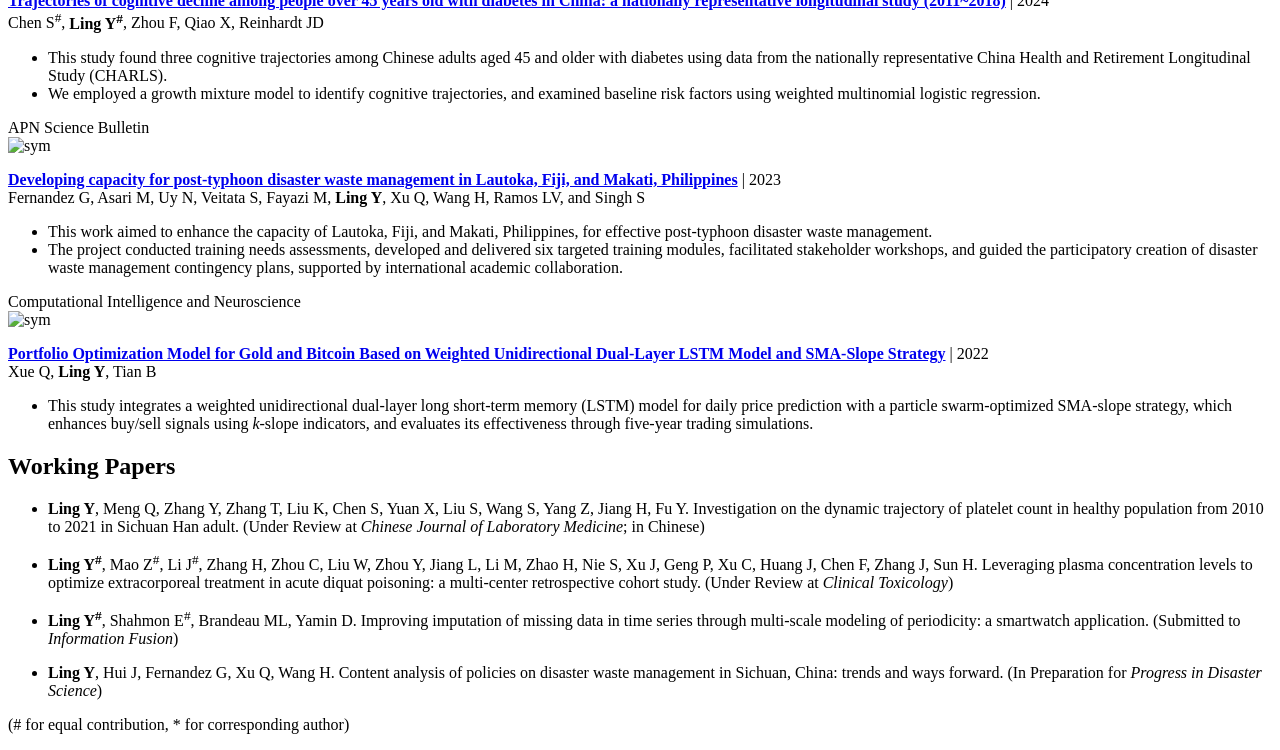
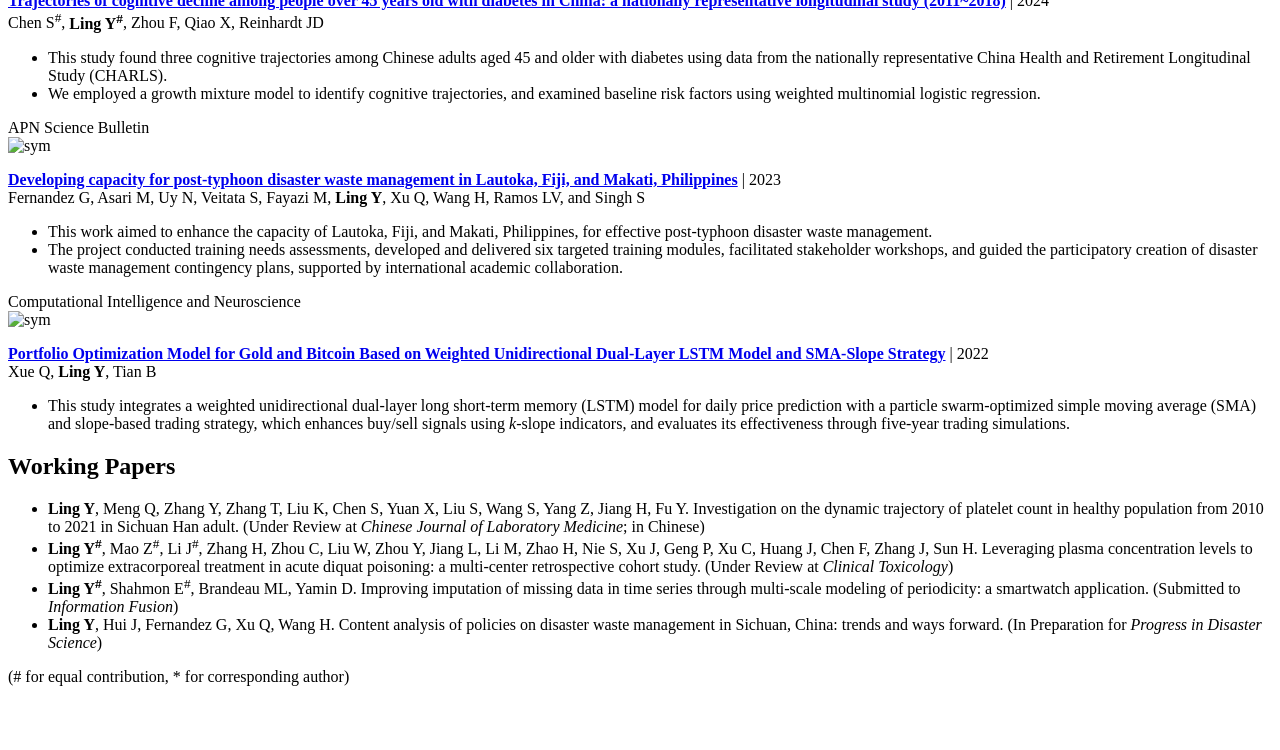
Before and after one commit to yuewei-ling/yuewei-ling.github.io, a Jekyll site: the page built from _pages/includes/pub.md, in a window 1280 px wide and 900 px high, scrolled down 4908 px, cut to the strip 150-900 px from the top of the window. Built offline with Jekyll 4.4.1, drawn with Linux system fonts in a browser that asks for light colours; our own code applies the rules of GitHub Pages for plain Markdown files; after the commit the page ends 5760 px from its top, so only the background shows below that.

Commit message:
Update pub.md

```diff
--- a/_pages/includes/pub.md
+++ b/_pages/includes/pub.md
@@ -72,18 +72,15 @@ Fernandez G, Asari M, Uy N, Veitata S, Fayazi M, **Ling Y**, Xu Q, Wang H, Ramos
 
 [**Portfolio Optimization Model for Gold and Bitcoin Based on Weighted Unidirectional Dual-Layer LSTM Model and SMA-Slope Strategy**](https://www.hindawi.com/journals/cin/2022/1869897) | 2022<br/>
 Xue Q, **Ling Y**, Tian B
-- This study integrates a weighted unidirectional dual-layer long short-term memory (LSTM) model for daily price prediction with a particle swarm-optimized SMA-slope strategy, which enhances buy/sell signals using *k*-slope indicators, and evaluates its effectiveness through five-year trading simulations.
+- This study integrates a weighted unidirectional dual-layer long short-term memory (LSTM) model for daily price prediction with a particle swarm-optimized simple moving average (SMA) and slope-based trading strategy, which enhances buy/sell signals using *k*-slope indicators, and evaluates its effectiveness through five-year trading simulations.
 </div>
 </div>
 
 ## Working Papers
 
 - **Ling Y**, Meng Q, Zhang Y, Zhang T, Liu K, Chen S, Yuan X, Liu S, Wang S, Yang Z, Jiang H, Fu Y. Investigation on the dynamic trajectory of platelet count in healthy population from 2010 to 2021 in Sichuan Han adult. (Under Review at *Chinese Journal of Laboratory Medicine*; in Chinese)
-
 - **Ling Y<sup>#</sup>**, Mao Z<sup>#</sup>, Li J<sup>#</sup>, Zhang H, Zhou C, Liu W, Zhou Y, Jiang L, Li M, Zhao H, Nie S, Xu J, Geng P, Xu C, Huang J, Chen F, Zhang J, Sun H. Leveraging plasma concentration levels to optimize extracorporeal treatment in acute diquat poisoning: a multi-center retrospective cohort study. (Under Review at *Clinical Toxicology*)
-
 - **Ling Y<sup>#</sup>**, Shahmon E<sup>#</sup>, Brandeau ML, Yamin D. Improving imputation of missing data in time series through multi-scale modeling of periodicity: a smartwatch application. (Submitted to *Information Fusion*)
-
 - **Ling Y**, Hui J, Fernandez G, Xu Q, Wang H. Content analysis of policies on disaster waste management in Sichuan, China: trends and ways forward. (In Preparation for *Progress in Disaster Science*)
 
 (# for equal contribution, * for corresponding author)
```
